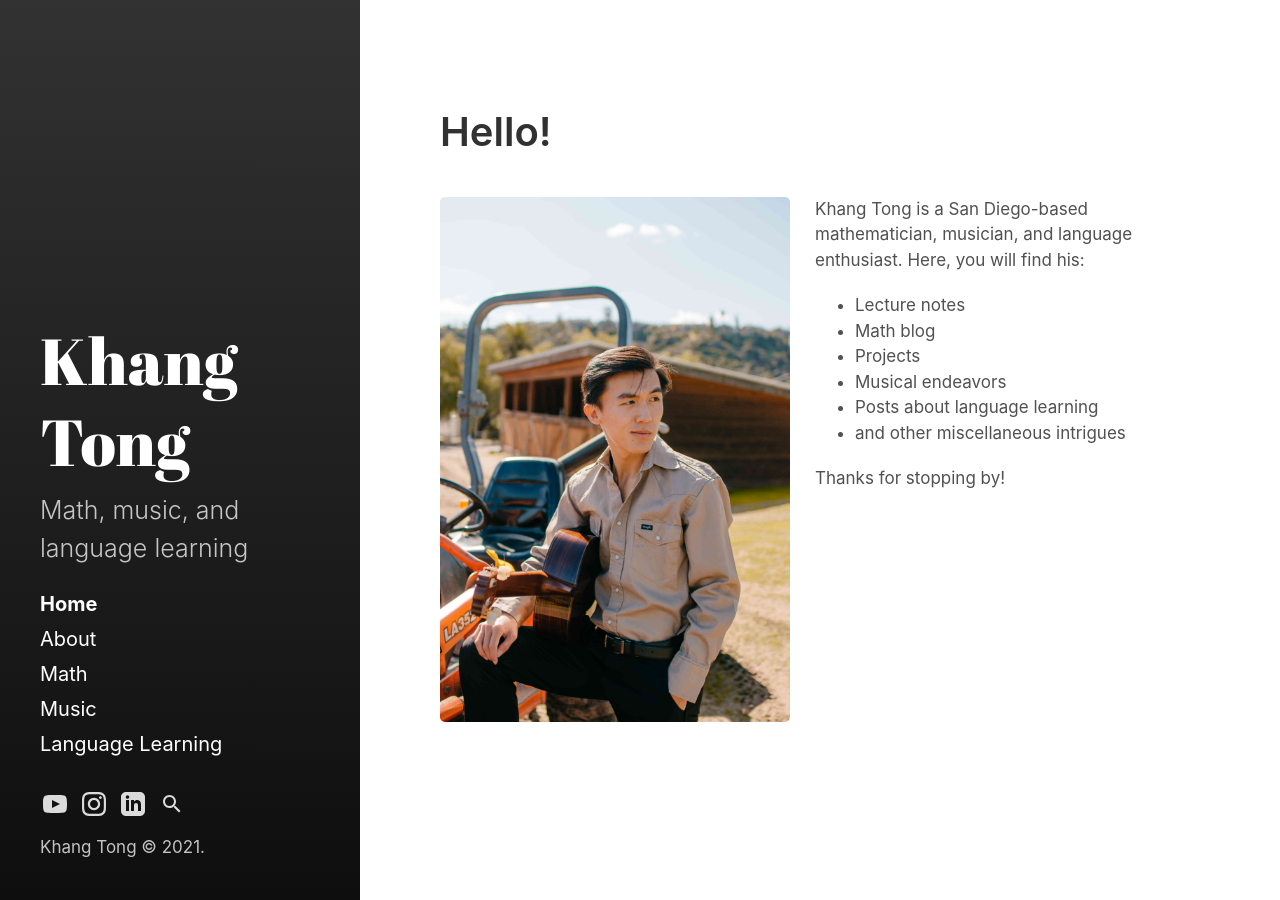
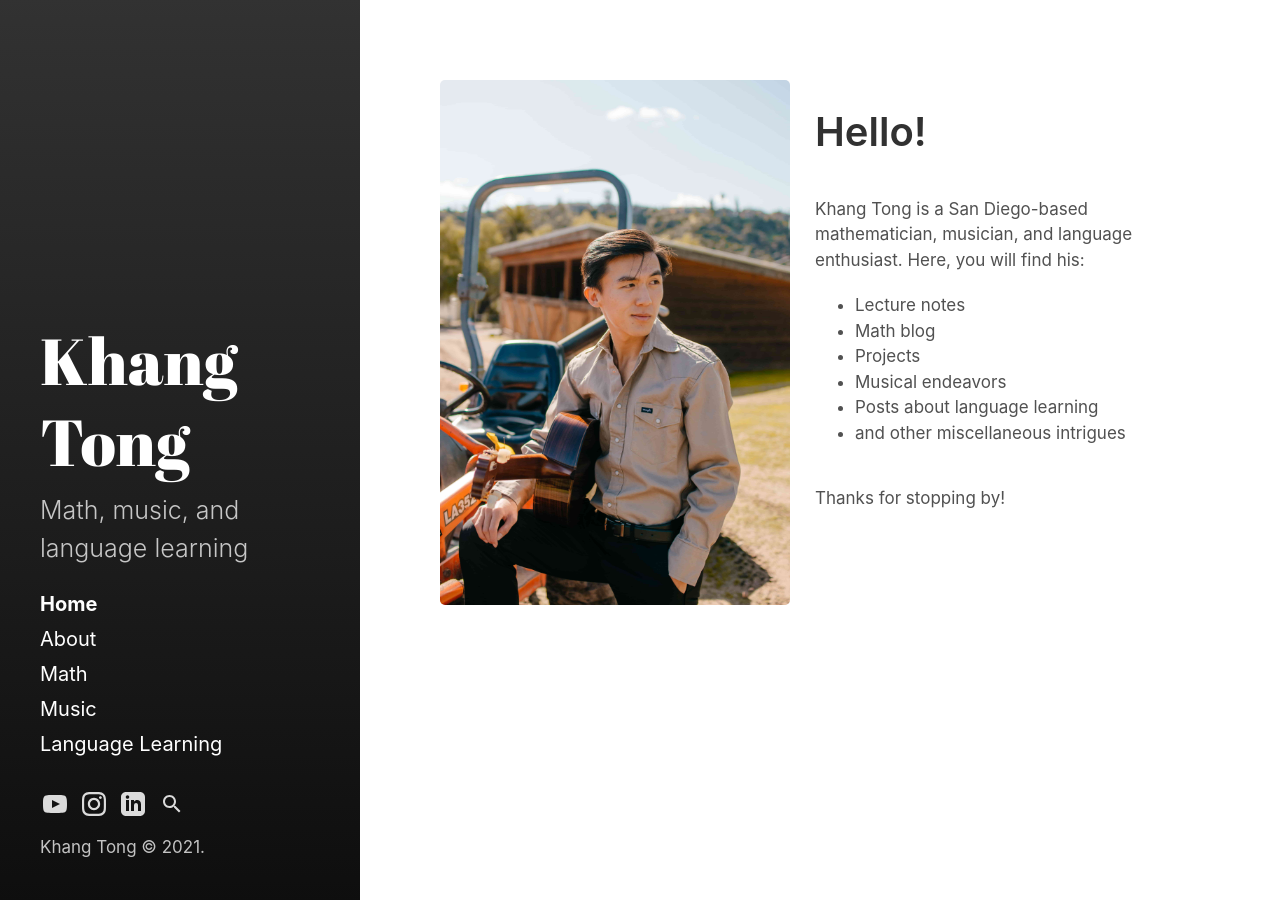
Before and after one commit to hophopkhangaroo/khangtong, a Jekyll site: the page built from index.html, in a window 1280 px wide. Built offline with Jekyll 4.4.1, drawn with Linux system fonts in a browser that asks for light colours; the list of posts is cut into pages by our own code.

Commit message:
Move Home page title to right side of image

```diff
--- a/index.html
+++ b/index.html
@@ -3,11 +3,9 @@ layout: home
 title: Home
 ---
 
-<h1>Hello!</h1>
-<br>
-
 <img src="assets/img/khang-home.JPG" width="350" style="float:left; margin:0 25px 10px 0;" alt="Home page image"/>
 
+<h1 style="margin-bottom:2rem;">Hello!</h1>
 <p>Khang Tong is a San Diego-based mathematician, musician, and language enthusiast.
 Here, you will find his:</p>
     <ul style="overflow:hidden;">
@@ -18,4 +16,4 @@ Here, you will find his:</p>
         <li>Posts about language learning</li>
         <li>and other miscellaneous intrigues</li>
     </ul>
-<p>Thanks for stopping by!</p>
+<p style="margin-top:2rem;">Thanks for stopping by!</p>
```
